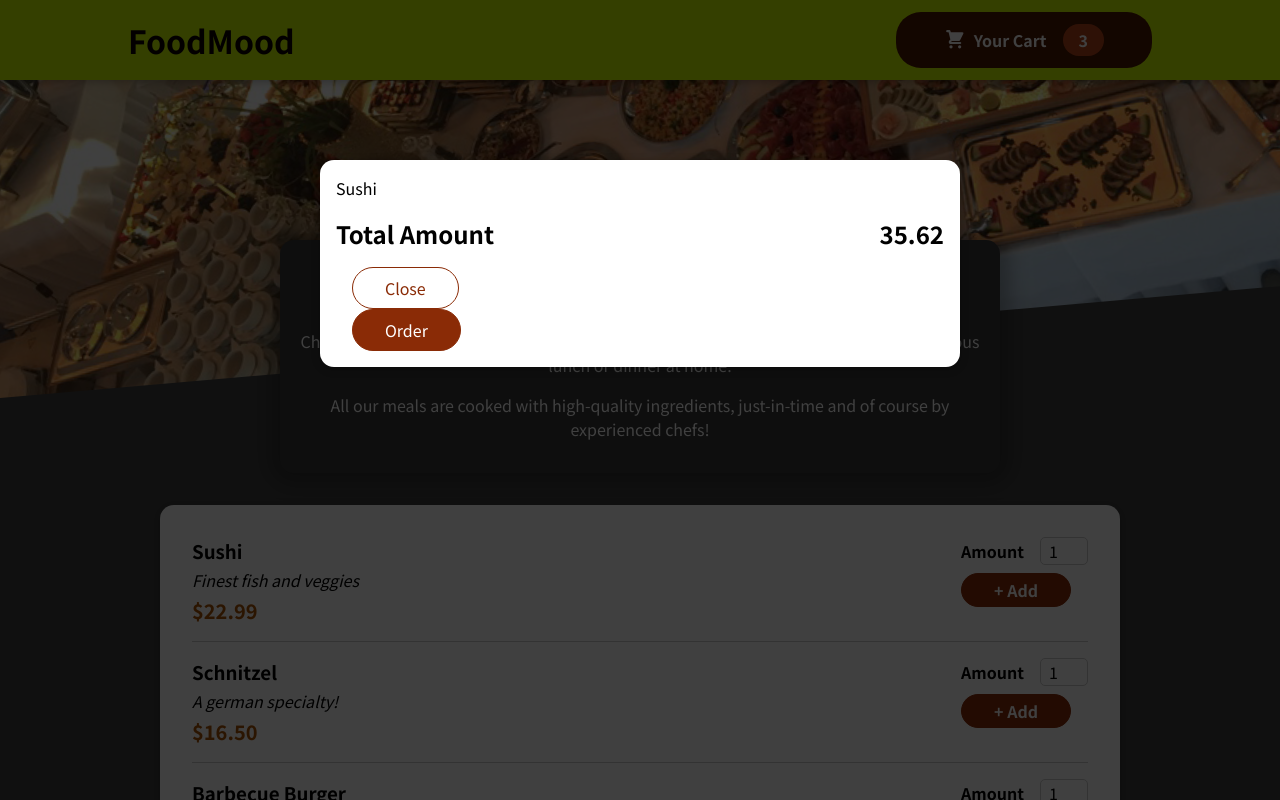
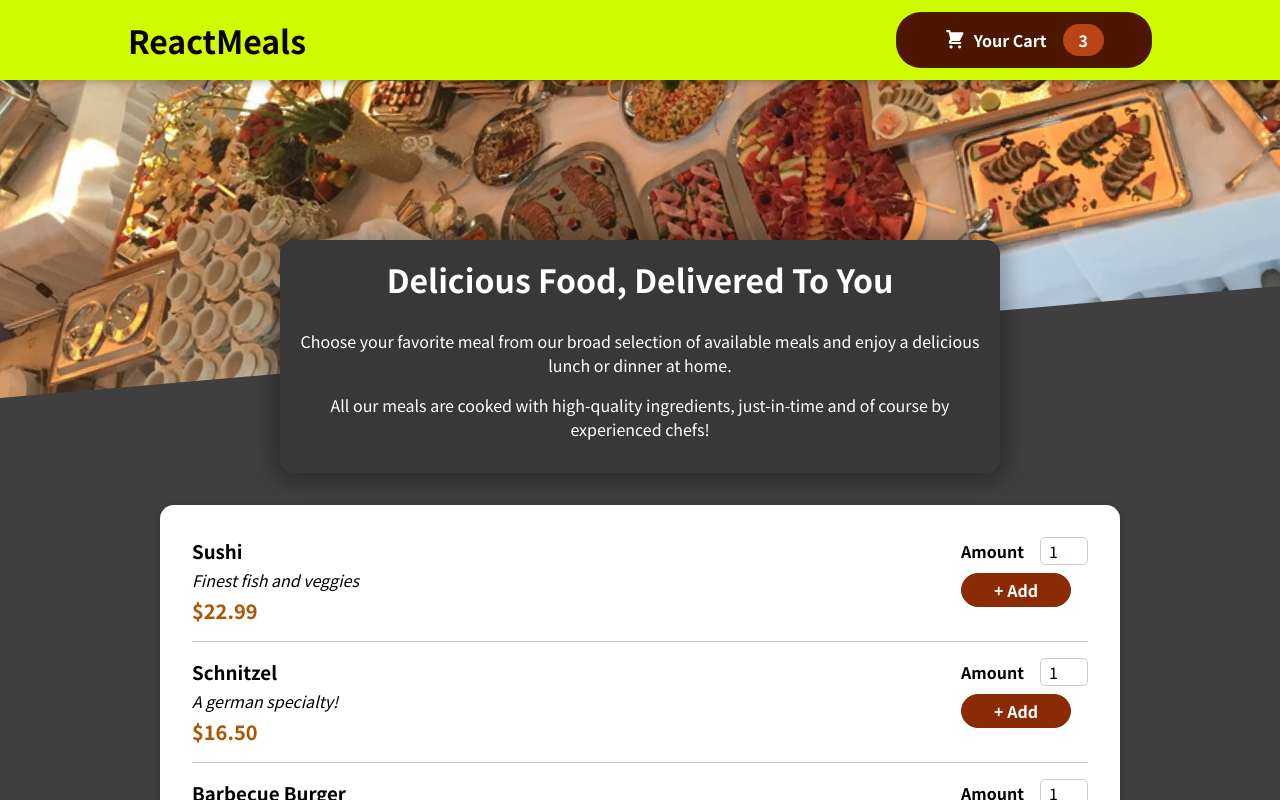
Before and after one commit to rezuanhossain/react--food-delivery-app, a React (Vite) app: page / in a window 1280 px wide. Shown: the top 800 px of the page. Built offline with nearby package versions, Linux system fonts and the light colour scheme.

Commit message:
managing cart and modal state

```diff
--- a/src/App.jsx
+++ b/src/App.jsx
@@ -1,14 +1,24 @@
-import { Fragment } from 'react';
+import { Fragment, useState } from 'react';
 
 import Header from './components/Layout/Header';
 import Meals from './components/Meals/Meals';
 import Cart from './components/Cart/Cart';
 
 function App() {
+  const [cartIsShown, setCartIsShown] = useState(false);
+
+  const showCartHandler = () => {
+    setCartIsShown(true);
+  };
+
+  const hideCartHandler = () => {
+    setCartIsShown(false);
+  };
+
   return (
     <Fragment>
-      <Cart />
-      <Header />
+      {cartIsShown && <Cart onClose={hideCartHandler} />}
+      <Header onShowCart={showCartHandler} />
       <main>
         <Meals />
       </main>
--- a/src/components/Cart/Cart.jsx
+++ b/src/components/Cart/Cart.jsx
@@ -1,3 +1,4 @@
+/* eslint-disable react/prop-types */
 /* eslint-disable no-unused-vars */
 /* eslint-disable react/jsx-key */
 import Modal from '../UI/Modal';
@@ -13,14 +14,16 @@
     );
 
     return (
-    <Modal>
+      <Modal onClose={props.onClose}>
         {cartItems}
         <div className={classes.total}>
           <span>Total Amount</span>
           <span>35.62</span>
         </div>
         <div className={classes.actions}>
-        <button className={classes['button--alt']}>Close</button>
+          <button className={classes['button--alt']} onClick={props.onClose}>
+            Close
+          </button>
           <button className={classes.button}>Order</button>
         </div>
       </Modal>
--- a/src/components/Layout/Header.jsx
+++ b/src/components/Layout/Header.jsx
@@ -9,8 +9,8 @@
   return (
     <Fragment>
       <header className={classes.header}>
-        <h1>FoodMood</h1>
-        <HeaderCartButton />
+        <h1>ReactMeals</h1>
+        <HeaderCartButton onClick={props.onShowCart} />
       </header>
       <div className={classes['main-image']}>
         <img src={mealsImage} alt='A table full of delicious food!' />
--- a/src/components/Layout/HeaderCartButton.jsx
+++ b/src/components/Layout/HeaderCartButton.jsx
@@ -1,10 +1,11 @@
+/* eslint-disable react/prop-types */
 /* eslint-disable no-unused-vars */
 import CartIcon from '../Cart/CartIcon';
 import classes from './HeaderCartButton.module.css';
 
 const HeaderCartButton = (props) => {
   return (
-    <button className={classes.button}>
+    <button className={classes.button} onClick={props.onClick}>
       <span className={classes.icon}>
         <CartIcon />
       </span>
--- a/src/components/UI/Modal.jsx
+++ b/src/components/UI/Modal.jsx
@@ -6,7 +6,7 @@
 import classes from './Modal.module.css';
 
 const Backdrop = (props) => {
-  return <div className={classes.backdrop} />;
+    return <div className={classes.backdrop} onClick={props.onClose}/>;
   };
 
   const ModalOverlay = (props) => {
@@ -22,7 +22,7 @@
   const Modal = (props) => {
     return (
       <Fragment>
-      {ReactDOM.createPortal(<Backdrop />, portalElement)}
+        {ReactDOM.createPortal(<Backdrop onClose={props.onClose} />, portalElement)}
         {ReactDOM.createPortal(
           <ModalOverlay>{props.children}</ModalOverlay>,
           portalElement
```
Lines whose indentation alone changed are shown as unchanged.
